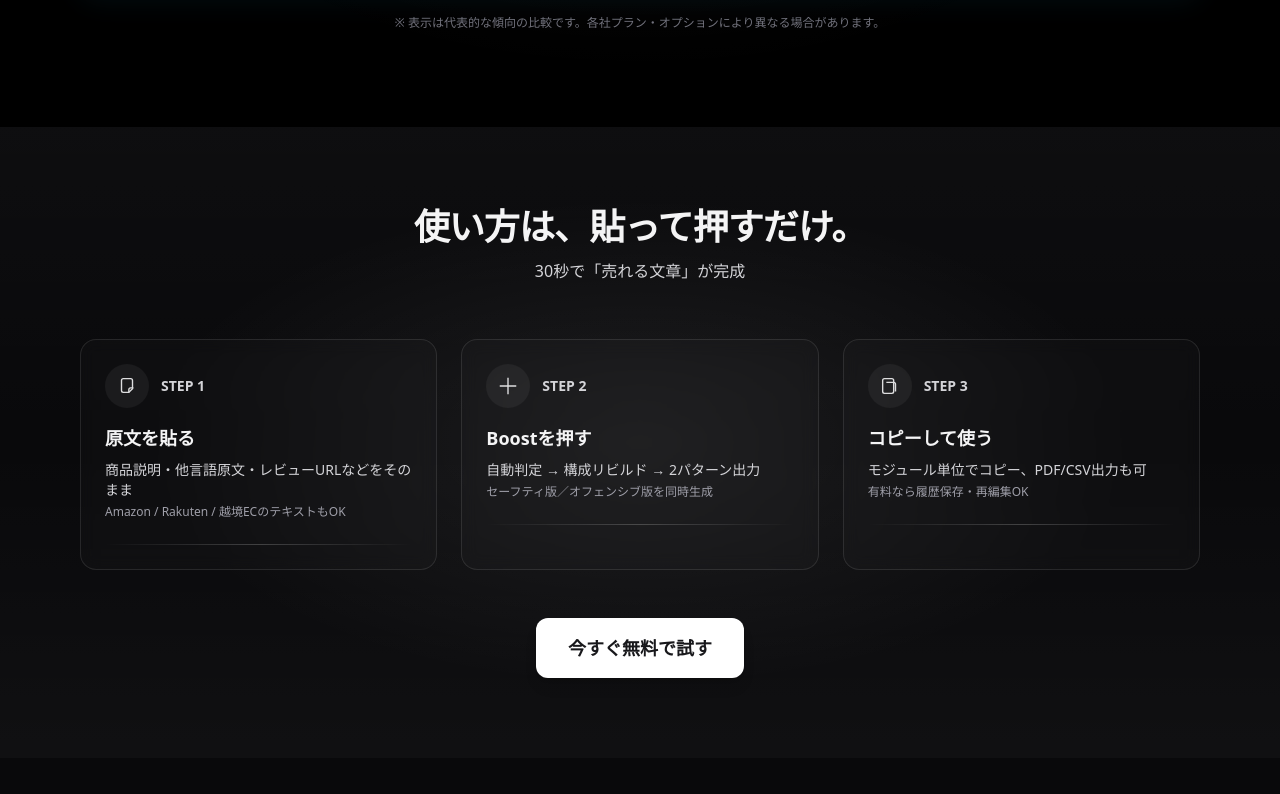
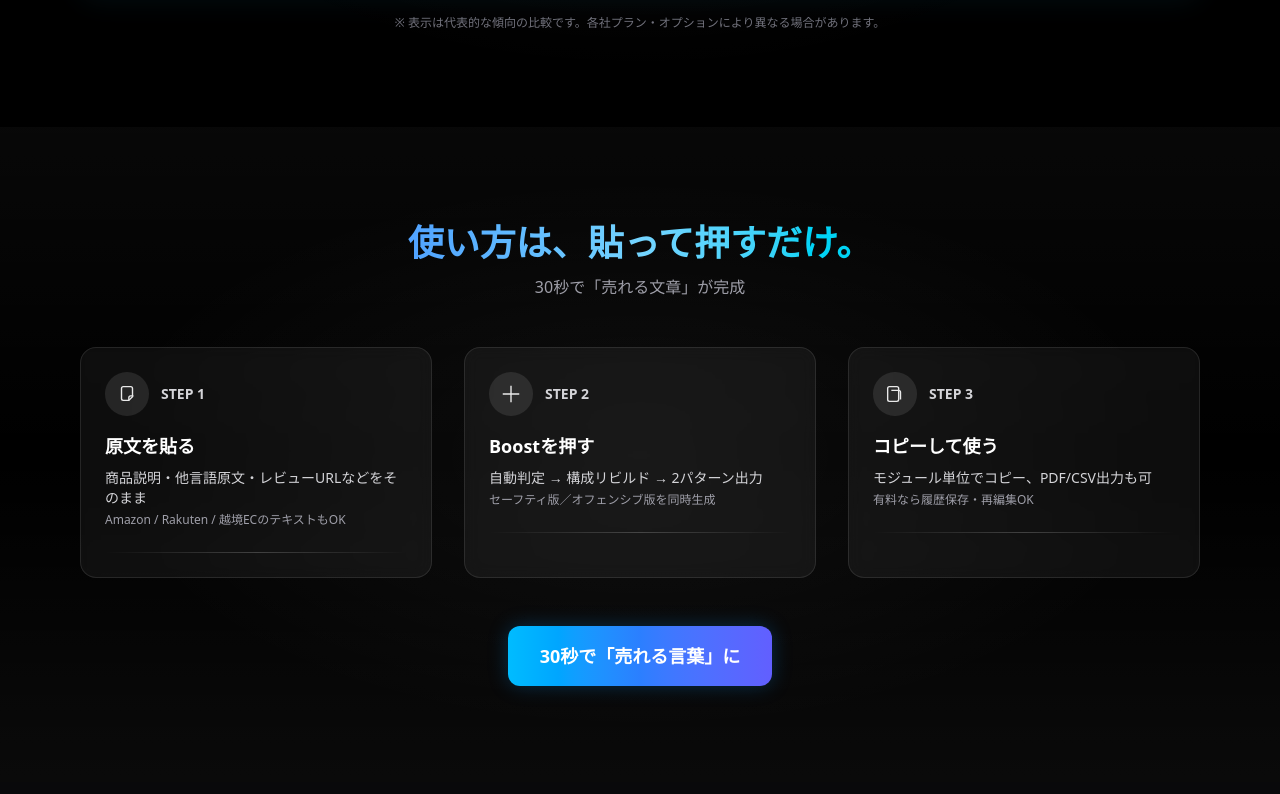
Before and after one commit to Waltz0820/boostsuite-app, a Next.js app: page / in a window 1280 px wide. Shown: the part 3506-4300 px from the top of the page. Built offline with nearby package versions, Linux system fonts and the light colour scheme.

Commit message:
feat: 変更内容

```diff
--- a/app/components/StepsDark.tsx
+++ b/app/components/StepsDark.tsx
@@ -50,26 +50,33 @@ const steps: Step[] = [
 
 export default function StepsDark() {
   return (
-    <section className="relative overflow-hidden bg-zinc-950 py-20 text-zinc-100">
-      {/* faint stars / gradient */}
-      <div className="pointer-events-none absolute inset-0 bg-[radial-gradient(ellipse_at_center,rgba(255,255,255,0.08),transparent_55%)]" />
-      <div className="pointer-events-none absolute inset-0 bg-gradient-to-b from-white/[0.02] via-transparent to-white/[0.03]" />
+    <section className="relative overflow-hidden bg-black py-24 text-white">
+      {/* 背景ノイズ＋薄いグロー */}
+      <div className="pointer-events-none absolute inset-0 bg-[radial-gradient(ellipse_at_center,rgba(255,255,255,0.05),transparent_60%)]" />
+      <div className="pointer-events-none absolute inset-0 bg-gradient-to-b from-white/[0.03] via-transparent to-white/[0.04]" />
 
       <div className="relative mx-auto max-w-6xl px-4">
-        <div className="text-center mb-14">
-          <h2 className="text-3xl md:text-4xl font-bold tracking-tight">使い方は、貼って押すだけ。</h2>
-          <p className="mt-3 text-zinc-300">30秒で「売れる文章」が完成</p>
+        {/* 見出し（青グラデのシアー） */}
+        <div className="text-center mb-12">
+          <h2 className="text-3xl md:text-4xl font-bold mb-3">
+            <span className="bg-gradient-to-r from-blue-400 via-sky-300 to-cyan-400 bg-clip-text text-transparent">
+              使い方は、貼って押すだけ。
+            </span>
+          </h2>
+          <p className="text-zinc-400 text-[15px] md:text-base">
+            30秒で「売れる文章」が完成
+          </p>
         </div>
 
-        <div className="grid gap-6 md:grid-cols-3">
+        {/* ステップカード（透明カードで統一） */}
+        <div className="grid gap-8 md:grid-cols-3">
           {steps.map((s) => (
             <div
               key={s.k}
-              className="group relative rounded-2xl border border-white/10 bg-white/[0.02] p-6 backdrop-blur-sm transition hover:border-white/20 hover:bg-white/[0.04]"
+              className="group relative rounded-2xl border border-white/10 bg-white/5 p-6 backdrop-blur-sm transition hover:border-white/20 hover:bg-white/7"
             >
-              <div className="pointer-events-none absolute inset-0 rounded-2xl ring-0 ring-white/0 group-hover:ring-1 group-hover:ring-white/10 transition" />
               <div className="flex items-center gap-3">
-                <div className="flex h-11 w-11 items-center justify-center rounded-full bg-white/5">
+                <div className="flex h-11 w-11 items-center justify-center rounded-full bg-white/10">
                   {s.icon}
                 </div>
                 <div className="text-sm font-semibold text-zinc-300">STEP {s.k}</div>
@@ -84,12 +91,16 @@ export default function StepsDark() {
           ))}
         </div>
 
+        {/* CTA（密度調整：1個に統一・グラデボタン） */}
         <div className="mt-12 text-center">
           <Link
             href="/tool"
-            className="inline-flex items-center justify-center rounded-xl bg-white text-zinc-900 px-8 py-4 text-base md:text-lg font-semibold hover:bg-zinc-100 transition shadow-lg"
+            className="inline-block rounded-xl px-8 py-4 text-base md:text-lg font-semibold
+                       bg-gradient-to-r from-sky-400 via-blue-500 to-indigo-500 text-white
+                       shadow-[0_0_20px_rgba(0,150,255,0.25)]
+                       hover:shadow-[0_0_28px_rgba(0,180,255,0.35)] transition"
           >
-            今すぐ無料で試す
+            30秒で「売れる言葉」に
           </Link>
         </div>
       </div>
```
